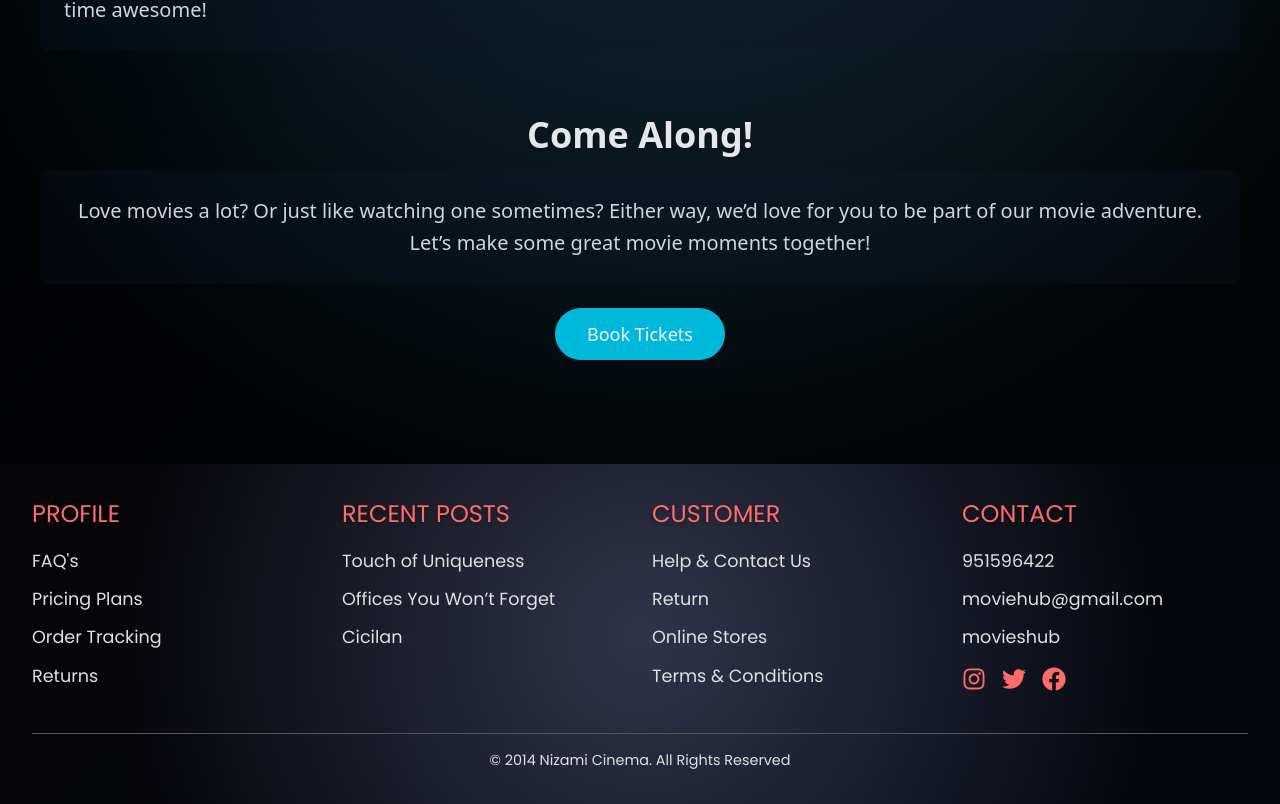
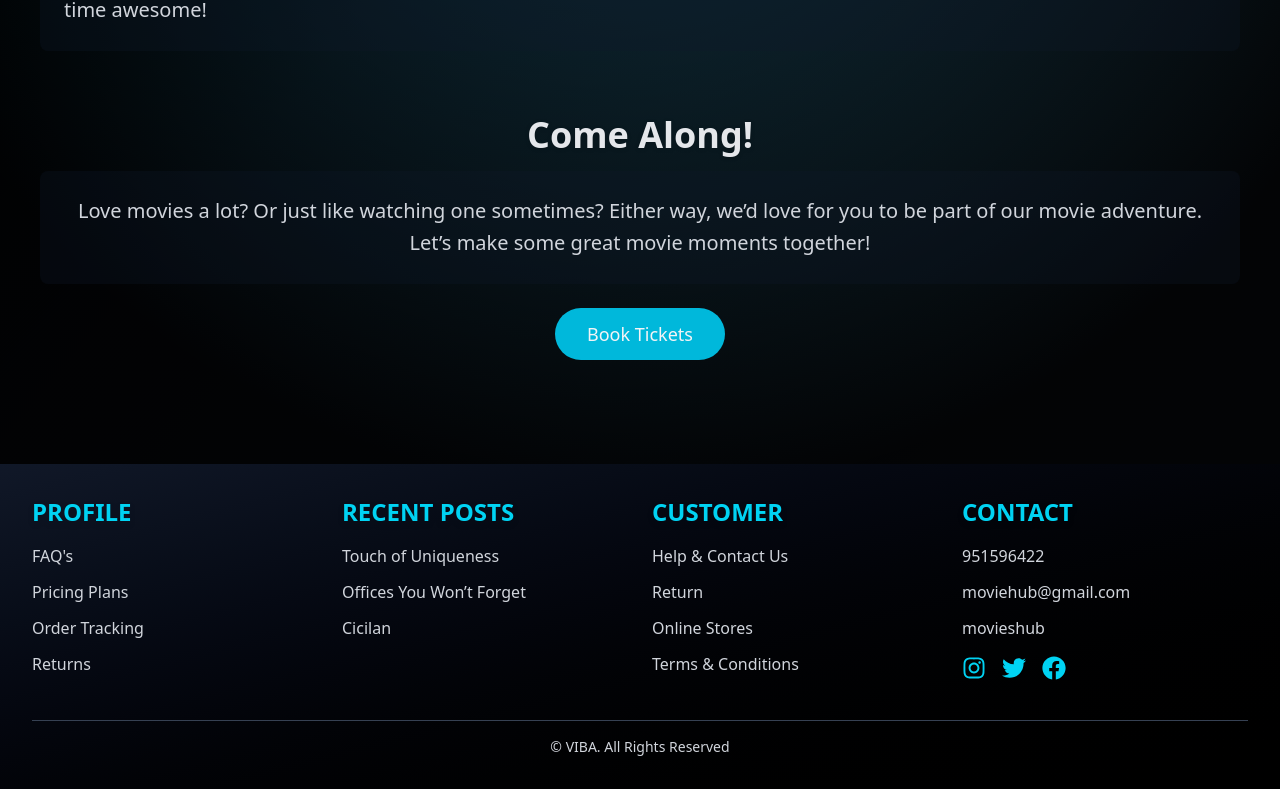
Before and after one commit to DeviSreePrasanth/Movie, a React (Vite) app in the folder client/: page / in a window 1280 px wide. Shown: the part 2287-3091 px from the top of the page. Built offline with nearby package versions, Linux system fonts and the light colour scheme; no server answers.

Commit message:
modified footer

```diff
--- a/client/src/components/Footer.jsx
+++ b/client/src/components/Footer.jsx
@@ -1,215 +1,89 @@
 import React from 'react';
-import { FaInstagram, FaTwitter, FaFacebook } from 'react-icons/fa'; // Using react-icons
+import { FaInstagram, FaTwitter, FaFacebook } from 'react-icons/fa';
 import { motion } from 'framer-motion';
 
 const Footer = () => {
   return (
-    <>
-      <style>
-        {`
-          .footer {
-            font-family: 'Poppins', sans-serif;
-            color: #fff;
-            padding: 2rem; /* Responsive padding */
-            background: linear-gradient(135deg, #1a1a2e 0%, #16213e 100%);
-            position: relative;
-            overflow: hidden;
-          }
+    <footer className="relative bg-gradient-to-br from-gray-900 to-black text-gray-200 py-8 px-4 md:px-6 lg:px-8 overflow-hidden font-poppins">
+      {/* Background overlay */}
+      <div className="absolute inset-0 bg-gradient-radial from-white/10 to-black/80 z-0"></div>
 
-          .footer::before {
-            content: '';
-            position: absolute;
-            top: 0;
-            left: 0;
-            width: 100%;
-            height: 100%;
-            background: radial-gradient(circle, rgba(255, 255, 255, 0.1) 0%, rgba(0, 0, 0, 0.8) 80%);
-            z-index: 0;
-          }
-
-          .footer-content {
-            display: flex;
-            justify-content: space-between;
-            max-width: 1400px;
-            margin: 0 auto;
-            flex-wrap: wrap; /* Allow wrapping on smaller screens */
-            gap: 1.5rem; /* Responsive spacing */
-            position: relative;
-            z-index: 1;
-          }
-
-          .footer-section {
-            flex: 1;
-            min-width: 200px; /* Ensure sections don’t collapse too small */
-          }
-
-          .footer-section h4 {
-            color: #ff6b6b;
-            font-size: 1.5rem;
-            margin-bottom: 1rem;
-            text-shadow: 0 2px 4px rgba(0, 0, 0, 0.3);
-          }
-
-          .footer-section ul {
-            list-style: none;
-            padding: 0;
-          }
-
-          .footer-section li {
-            margin-bottom: 0.75rem;
-            font-size: 1.1rem;
-            color: #e0e0e0;
-            transition: color 0.3s ease;
-          }
-
-          .footer-section li:hover {
-            color: #4ecdc4; /* Hover effect */
-          }
-
-          .social-icons {
-            margin-top: 1rem;
-            display: flex;
-            gap: 1rem; /* Responsive spacing between icons */
-          }
-
-          .social-icon {
-            font-size: 1.5rem;
-            color: #ff6b6b;
-            transition: transform 0.3s ease, color 0.3s ease;
-          }
-
-          .social-icon:hover {
-            transform: scale(1.2);
-            color: #4ecdc4;
-          }
-
-          .footer-bottom {
-            text-align: center;
-            margin-top: 2rem;
-            position: relative;
-            z-index: 1;
-          }
-
-          .footer-bottom hr {
-            border-color: #555;
-            margin-bottom: 1rem;
-          }
-
-          .footer-bottom p {
-            font-size: 0.9rem;
-            color: #e0e0e0;
-          }
-
-          /* Responsive adjustments */
-          @media (max-width: 768px) {
-            .footer {
-              padding: 1.5rem;
-            }
-            .footer-section h4 {
-              font-size: 1.3rem;
-            }
-            .footer-section li {
-              font-size: 1rem;
-            }
-            .social-icon {
-              font-size: 1.2rem;
-            }
-            .footer-bottom p {
-              font-size: 0.8rem;
-            }
-          }
-
-          @media (max-width: 480px) {
-            .footer {
-              padding: 1rem;
-            }
-            .footer-content {
-              flex-direction: column; /* Stack sections vertically */
-              gap: 2rem;
-            }
-            .footer-section {
-              min-width: 100%; /* Full width on small screens */
-            }
-            .footer-section h4 {
-              font-size: 1.2rem;
-            }
-            .footer-section li {
-              font-size: 0.9rem;
-            }
-            .social-icon {
-              font-size: 1rem;
-            }
-          }
-        `}
-      </style>
-      <footer className="footer">
-        <div className="footer-content">
+      {/* Footer content */}
+      <div className="relative max-w-7xl mx-auto flex flex-wrap justify-between gap-6 z-10">
+        {/* Profile Section */}
         <motion.div
-            className="footer-section"
+          className="flex-1 min-w-[200px]"
           initial={{ opacity: 0, y: 20 }}
           whileInView={{ opacity: 1, y: 0 }}
           transition={{ duration: 0.5 }}
         >
-            <h4>PROFILE</h4>
-            <ul>
-              <li>FAQ's</li>
-              <li>Pricing Plans</li>
-              <li>Order Tracking</li>
-              <li>Returns</li>
+          <h4 className="text-xl md:text-2xl font-semibold text-cyan-400 mb-4 drop-shadow-md">PROFILE</h4>
+          <ul className="list-none p-0">
+            <li className="mb-3 text-gray-300 hover:text-lime-400 transition-colors duration-300">FAQ's</li>
+            <li className="mb-3 text-gray-300 hover:text-lime-400 transition-colors duration-300">Pricing Plans</li>
+            <li className="mb-3 text-gray-300 hover:text-lime-400 transition-colors duration-300">Order Tracking</li>
+            <li className="mb-3 text-gray-300 hover:text-lime-400 transition-colors duration-300">Returns</li>
           </ul>
         </motion.div>
+
+        {/* Recent Posts Section */}
         <motion.div
-            className="footer-section"
+          className="flex-1 min-w-[200px]"
           initial={{ opacity: 0, y: 20 }}
           whileInView={{ opacity: 1, y: 0 }}
           transition={{ duration: 0.5, delay: 0.1 }}
         >
-            <h4>RECENT POSTS</h4>
-            <ul>
-              <li>Touch of Uniqueness</li>
-              <li>Offices You Won’t Forget</li>
-              <li>Cicilan</li>
+          <h4 className="text-xl md:text-2xl font-semibold text-cyan-400 mb-4 drop-shadow-md">RECENT POSTS</h4>
+          <ul className="list-none p-0">
+            <li className="mb-3 text-gray-300 hover:text-lime-400 transition-colors duration-300">Touch of Uniqueness</li>
+            <li className="mb-3 text-gray-300 hover:text-lime-400 transition-colors duration-300">Offices You Won’t Forget</li>
+            <li className="mb-3 text-gray-300 hover:text-lime-400 transition-colors duration-300">Cicilan</li>
           </ul>
         </motion.div>
+
+        {/* Customer Section */}
         <motion.div
-            className="footer-section"
+          className="flex-1 min-w-[200px]"
           initial={{ opacity: 0, y: 20 }}
           whileInView={{ opacity: 1, y: 0 }}
           transition={{ duration: 0.5, delay: 0.2 }}
         >
-            <h4>CUSTOMER</h4>
-            <ul>
-              <li>Help & Contact Us</li>
-              <li>Return</li>
-              <li>Online Stores</li>
-              <li>Terms & Conditions</li>
+          <h4 className="text-xl md:text-2xl font-semibold text-cyan-400 mb-4 drop-shadow-md">CUSTOMER</h4>
+          <ul className="list-none p-0">
+            <li className="mb-3 text-gray-300 hover:text-lime-400 transition-colors duration-300">Help & Contact Us</li>
+            <li className="mb-3 text-gray-300 hover:text-lime-400 transition-colors duration-300">Return</li>
+            <li className="mb-3 text-gray-300 hover:text-lime-400 transition-colors duration-300">Online Stores</li>
+            <li className="mb-3 text-gray-300 hover:text-lime-400 transition-colors duration-300">Terms & Conditions</li>
           </ul>
         </motion.div>
+
+        {/* Contact Section */}
         <motion.div
-            className="footer-section"
+          className="flex-1 min-w-[200px]"
           initial={{ opacity: 0, y: 20 }}
           whileInView={{ opacity: 1, y: 0 }}
           transition={{ duration: 0.5, delay: 0.3 }}
         >
-            <h4>CONTACT</h4>
-            <ul>
-              <li>951596422</li>
-              <li>moviehub@gmail.com</li> {/* Fixed typo: gmial → gmail */}
-              <li>movieshub</li>
+          <h4 className="text-xl md:text-2xl font-semibold text-cyan-400 mb-4 drop-shadow-md">CONTACT</h4>
+          <ul className="list-none p-0">
+            <li className="mb-3 text-gray-300 hover:text-lime-400 transition-colors duration-300">951596422</li>
+            <li className="mb-3 text-gray-300 hover:text-lime-400 transition-colors duration-300">moviehub@gmail.com</li>
+            <li className="mb-3 text-gray-300 hover:text-lime-400 transition-colors duration-300">movieshub</li>
           </ul>
-            <div className="social-icons">
-              <FaInstagram className="social-icon" />
-              <FaTwitter className="social-icon" />
-              <FaFacebook className="social-icon" />
+          <div className="flex gap-4 mt-4">
+            <FaInstagram className="text-cyan-400 text-2xl hover:text-lime-400 hover:scale-125 transition-all duration-300" />
+            <FaTwitter className="text-cyan-400 text-2xl hover:text-lime-400 hover:scale-125 transition-all duration-300" />
+            <FaFacebook className="text-cyan-400 text-2xl hover:text-lime-400 hover:scale-125 transition-all duration-300" />
           </div>
         </motion.div>
       </div>
-        <div className="footer-bottom">
-          <hr />
-          <p>© 2014 Nizami Cinema. All Rights Reserved</p>
+
+      {/* Footer Bottom */}
+      <div className="relative text-center mt-8 z-10">
+        <hr className="border-gray-700 mb-4" />
+        <p className="text-sm text-gray-300">© VIBA. All Rights Reserved</p>
       </div>
     </footer>
-    </>
   );
 };
 
```
Lines whose indentation alone changed are shown as unchanged.
